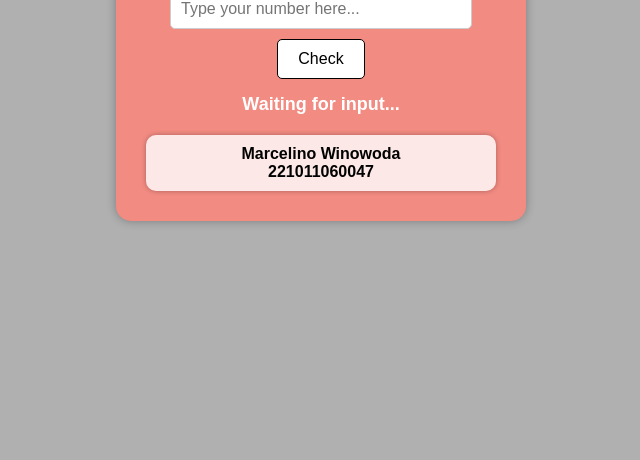
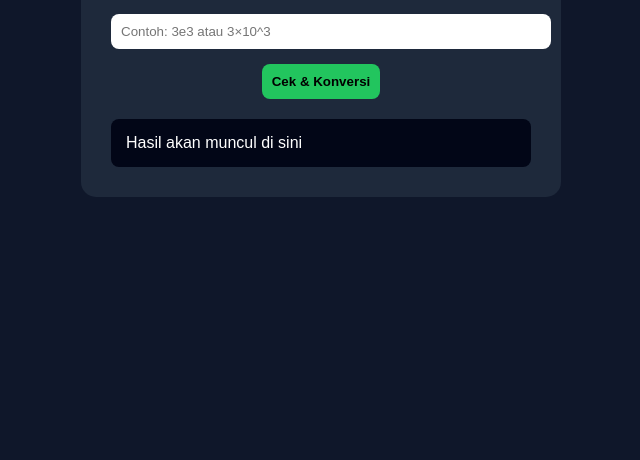
Before and after one commit to EL6690/numbermarcelino22.github.io, a plain HTML site: page index.html in a window 1280 px wide. Shown: the part 356-816 px from the top of the page, without its empty margins (319-959 px from the left). Drawn offline with Linux system fonts and the light colour scheme.

Commit message:
Update index.html

```diff
--- a/index.html
+++ b/index.html
@@ -3,89 +3,119 @@
 <head>
 <meta charset="UTF-8">
 <meta name="viewport" content="width=device-width, initial-scale=1.0">
-    <title>Scientific Number Check</title>
+<title>Scientific Number Checker</title>
+
 <style>
 body {
     font-family: Arial, sans-serif;
-            text-align: center;
-            background: #b0b0b0; /* Warna abu-abu */
-            height: 100vh;
+    background: #0f172a;
+    color: white;
     display: flex;
-            flex-direction: column;
     justify-content: center;
     align-items: center;
+    height: 100vh;
 }
 .container {
-            background: #f28b82; /* Warna merah lembut */
+    background: #1e293b;
     padding: 30px;
     border-radius: 15px;
-            box-shadow: 0 0 10px rgba(0, 0, 0, 0.3);
-            width: 350px;
-        }
-        h2, p {
-            margin: 10px 0;
-            color: white;
+    width: 420px;
+    text-align: center;
 }
 input {
-            width: 80%;
+    width: 100%;
     padding: 10px;
-            font-size: 16px;
-            border: 1px solid #ccc;
-            border-radius: 5px;
+    margin: 10px 0;
+    border-radius: 8px;
+    border: none;
 }
 button {
-            background-color: white;
-            color: black;
-            padding: 10px 20px;
-            font-size: 16px;
-            border: 1px solid black;
-            border-radius: 5px;
+    padding: 10px;
+    margin: 5px;
+    border: none;
+    border-radius: 8px;
     cursor: pointer;
-            margin-top: 10px;
-        }
-        button:hover {
-            background-color: #e0e0e0;
+    background: #22c55e;
+    font-weight: bold;
 }
 .result {
     margin-top: 15px;
-            font-size: 18px;
-            font-weight: bold;
-            color: white;
+    background: #020617;
+    padding: 15px;
+    border-radius: 8px;
+    text-align: left;
 }
-        .author {
-            margin-top: 20px;
-            padding: 10px;
-            font-size: 16px;
-            font-weight: bold;
-            background: rgba(255, 255, 255, 0.8);
-            border-radius: 10px;
-            box-shadow: 0 0 5px rgba(0, 0, 0, 0.3);
-        }
+.valid { color: #22c55e; }
+.invalid { color: #ef4444; }
 </style>
+
 </head>
 <body>
+
 <div class="container">
-        <h2>Scientific Number Check</h2>
-        <p>Please Enter a Number</p>
-        <input type="text" id="numberInput" placeholder="Type your number here...">
-        <button onclick="checkNumber()">Check</button>
-        <p class="result" id="result">Waiting for input...</p>
-        <div class="author">
-            Marcelino Winowoda<br>221011060047
-        </div>
+    <h2>Scientific Number Checker</h2>
+
+    <input type="text" id="inputNumber" placeholder="Contoh: 3e3 atau 3×10^3">
+
+    <button onclick="checkScientific()">Cek & Konversi</button>
+
+    <div class="result" id="result">Hasil akan muncul di sini</div>
 </div>
 
 <script>
-        function checkNumber() {
-            let input = document.getElementById("numberInput").value.trim();
+function toSuperscript(num) {
+    const map = {
+        "0":"⁰","1":"¹","2":"²","3":"³","4":"⁴",
+        "5":"⁵","6":"⁶","7":"⁷","8":"⁸","9":"⁹","-":"⁻"
+    };
+    return num.toString().split("").map(x => map[x] || x).join("");
+}
 
-            if (input === "" || isNaN(input)) {
-                document.getElementById("result").innerText = "No, it is not a number";
+function checkScientific() {
+    let input = document.getElementById("inputNumber").value.trim();
+
+    if (input === "") {
+        alert("Masukkan angka!");
         return;
     }
 
-            document.getElementById("result").innerText = "Yes, it is a number";
+    let resultBox = document.getElementById("result");
+
+    let patternE = /^[+-]?\d+(\.\d+)?e[+-]?\d+$/i;
+    let patternX = /^[+-]?\d+(\.\d+)?\s*[x×]\s*10\^[+-]?\d+$/i;
+
+    let value, base, exponent;
+
+    if (patternE.test(input)) {
+        value = Number(input);
+
+        let parts = input.toLowerCase().split("e");
+        base = parseFloat(parts[0]);
+        exponent = parseInt(parts[1]);
+
+    } else if (patternX.test(input)) {
+        let parts = input.split(/[x×]/);
+        base = parseFloat(parts[0]);
+        exponent = parseInt(parts[1].replace("10^", ""));
+
+        value = base * Math.pow(10, exponent);
+
+    } else {
+        resultBox.innerHTML = "<span class='invalid'>✖ Bukan Scientific Notation</span>";
+        return;
+    }
+
+    let scientificDisplay = base + " × 10" + toSuperscript(exponent);
+    let eFormat = base + "e" + exponent;
+
+    resultBox.innerHTML = `
+        <span class='valid'>✔ VALID Scientific Notation</span><br><br>
+        🔢 Nilai Desimal: <b>${value}</b><br>
+        📘 Format e: <b>${eFormat}</b><br>
+        📗 Format ilmiah: <b>${scientificDisplay}</b>
+    `;
 }
 </script>
+
 </body>
 </html>
```
Lines whose indentation alone changed are shown as unchanged.
